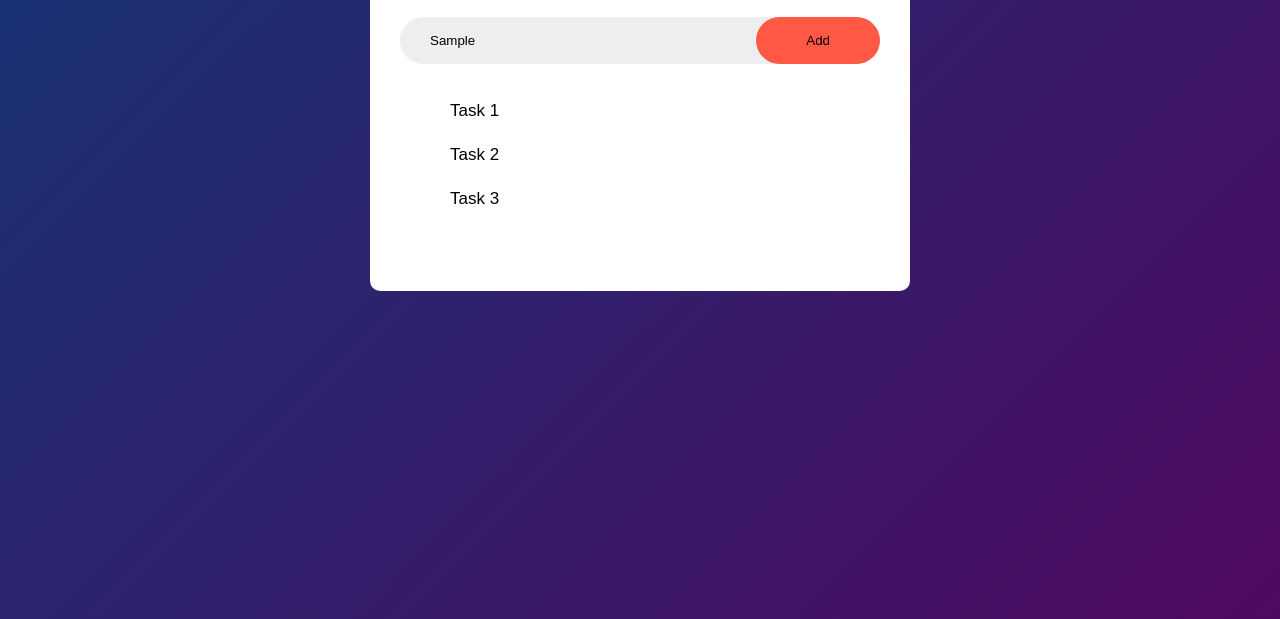
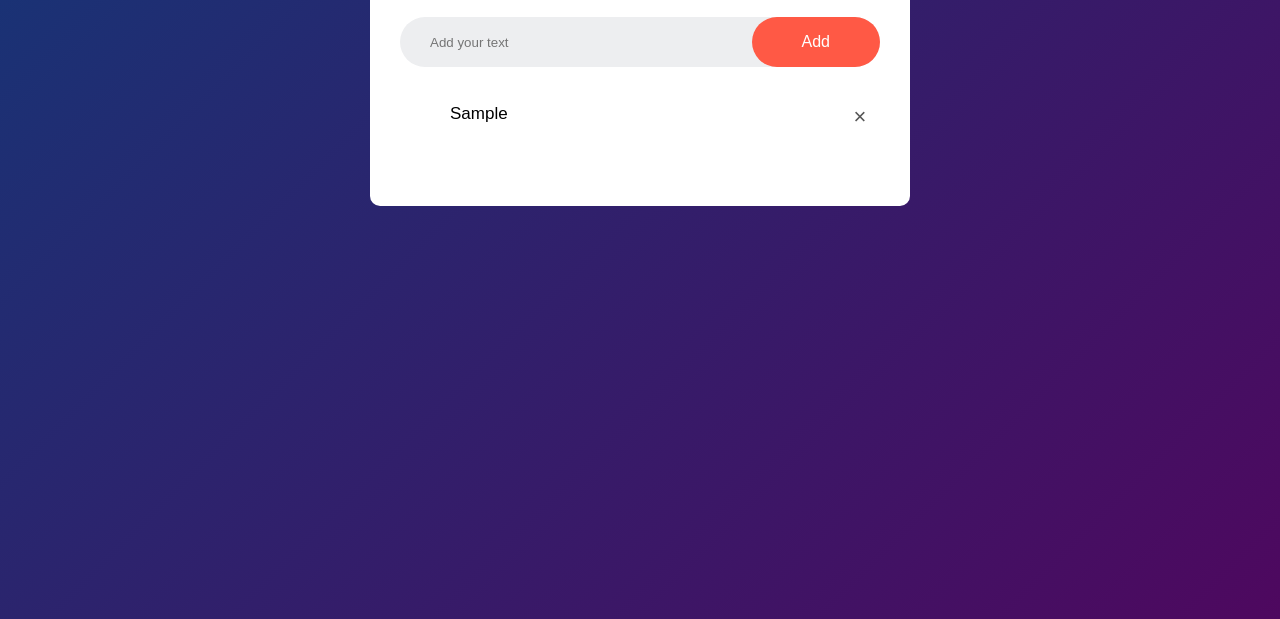
Before and after one commit to kmendoz4/To-Do-List, a plain HTML site: page index.html in a window 1280 px wide. Both pictures are taken after typing "Sample" into the empty fields and a click on the button "Add". Shown: the part 181-800 px from the top of the page. Drawn offline with Linux system fonts and the light colour scheme.

Commit message:
Commit 4 - working on JS

```diff
--- a/index.html
+++ b/index.html
@@ -11,14 +11,15 @@
             <h2>To-Do List<img src="/Users/kaylamendoza/Documents/VSCode/Images/todoIcon.png"></h2>
             <div class="row">
                 <input type="text" id="input-box" placeholder="Add your text">
-                <button>Add</button>
+                <button onclick="addTask()">Add</button>
             </div>
             <ul id="list-container">
-                <li>Task 1</li>
+              <!--   <li class="checked">Task 1</li>
                 <li>Task 2</li>
-                <li>Task 3</li>
+                <li>Task 3</li> -->
             </ul>
         </div>
     </div>
+<script src="script.js"></script> <!-- Link to external JavaScript file -->
 </body>
 </html>
--- /dev/null
+++ b/script.js
@@ -0,0 +1,19 @@
+const inputBox = document.getElementById("input-box"); //making id for input-box
+const listContainer = document.getElementById("list-container");
+
+function addTask(){
+    if(inputBox.value == ''){ //if input box is empty
+        alert("You must write something!");
+    }
+    else{
+        let li = document.createElement("li"); //creating HTML element li
+        li.innerHTML = inputBox.value; //this is making whatever we add into the input field appear in the li
+        listContainer.appendChild(li); //displaying the li in the list container
+        let span = document.createElement("span");
+        span.innerHTML = "\u00d7"; //adding the cross mark to delete task
+        li.appendChild(span); //adding the span to the li
+    }
+    inputBox.value = ""; //after adding task, input box will be empty again
+}
+
+//java for click function
--- a/style.css
+++ b/style.css
@@ -46,11 +46,11 @@ input{
     padding: 10px;
 }
 button{
-     border: none;
+    border: none;
     outline: none;
     padding: 16px 50px; /* 16px top and bottom, 50px left and right */
     background: #ff5945;
-    color: #fff
+    color: white;
     font-size: 16px;
     cursor: pointer;
     border-radius: 40px;
@@ -72,6 +72,29 @@ ul li::before{ /* adds a circle before the "task" text */
     background-image: url(/Users/kaylamendoza/Documents/VSCode/Images/Unchecked.png);
     background-size: cover;
     background-position: center;
-    top: 12px;jj
+    top: 12px;
     left: 8px;
 }
+ul li.checked{
+    color: #555;
+    text-decoration: line-through;
+}
+ul li.checked::before{ /* changes the circle before the text when checked */
+    background-image: url(/Users/kaylamendoza/Documents/VSCode/Images/Checked.png);
+}
+ul li span{
+    position: absolute;
+    right: 0;
+    top: 5px;
+    width: 40px;
+    height: 40px;
+    font-size: 22px;
+    color: #555;
+    line-height: 40px;
+    text-align: center;
+}
+ul li span:hover{
+    background: #ff5945;
+    color: white;
+    border-radius: 50%; /* makes it a circle */
+}
```
